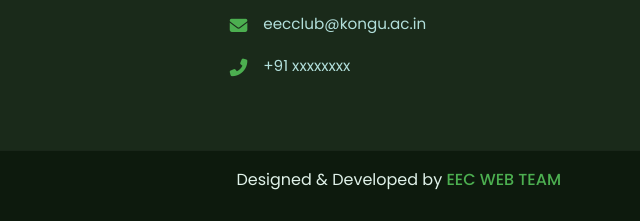
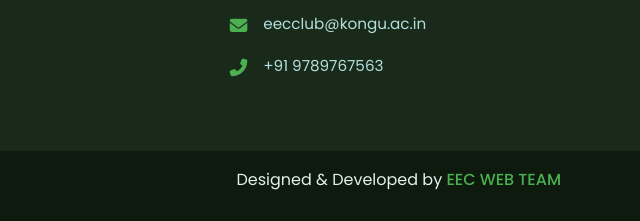
Before and after one commit to sakthivel3011/EEC, a plain HTML site: page public/index.html in a window 1280 px wide. Shown: the part 5561-5782 px from the top of the page, 640-1280 px from the left. Drawn offline with nearby package versions, Linux system fonts and the light colour scheme.

Commit message:
Update index.html

```diff
--- a/public/index.html
+++ b/public/index.html
@@ -381,7 +381,7 @@
                         </div>
                         <div class="contact-item">
                             <i class="fas fa-phone-alt"></i>
-                            <a href="tel:+91">+91 xxxxxxxx</a>
+                            <a href="tel:+91">+91 9789767563</a>
                         </div>
                     </div>
                 </div>
```
